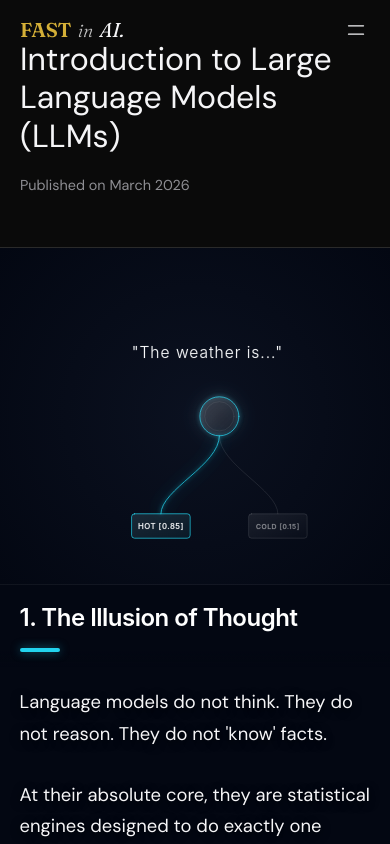
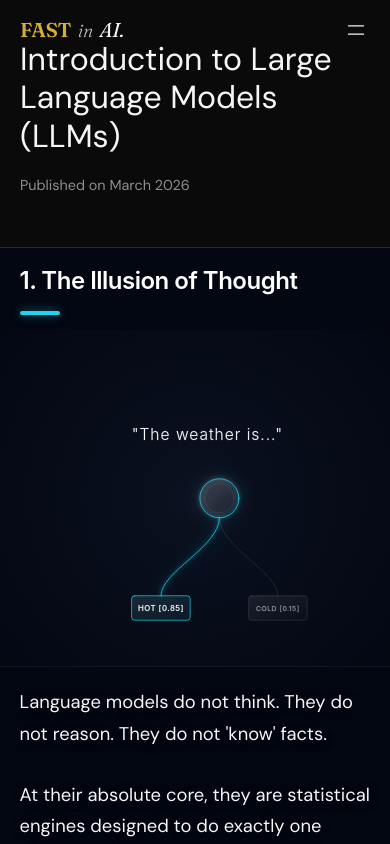
Before and after one commit to iampraveenvemula/fastinai, a React (Vite) app: page /blog/understanding-llm-models-complete-guide in a window 390 px wide. Shown: the top 844 px of the page. Built offline with nearby package versions, Linux system fonts and the light colour scheme.

Commit message:
Reorder DOM to fix mobile title scrolling behavior so it stays completely frozen

```diff
--- a/src/components/LLMMovie.jsx
+++ b/src/components/LLMMovie.jsx
@@ -92,19 +92,19 @@ const SceneBlock = ({ data, index }) => {
       style={{ minHeight: '300vh' }}
     >
 
-      {/* 1. VISUAL — Full-screen sticky background (renders first so sticky works) */}
-      <div className="scened-visual">
-         <div style={{ width: '100%', height: '100%', position: 'absolute' }}>
-            <data.Visual progress={smoothProgress} />
-         </div>
-      </div>
-
-      {/* 2. HEADING — sticky at top with gradient fade below it */}
+      {/* 1. HEADING — sticky at top with gradient fade below it */}
       <div className="scened-heading">
         <h2 style={{ fontSize: 'clamp(1.5rem, 4vw, 2.2rem)', color: '#ffffff', fontFamily: 'Inter, sans-serif', fontWeight: 600, letterSpacing: '-0.5px', margin: 0 }}>
           {data.title}
         </h2>
         <div style={{ width: '40px', height: '4px', background: '#22d3ee', marginTop: '12px', borderRadius: '2px', boxShadow: '0 0 10px rgba(34, 211, 238, 0.5)' }} />
+      </div>
+
+      {/* 2. VISUAL — Full-screen sticky background */}
+      <div className="scened-visual">
+         <div style={{ width: '100%', height: '100%', position: 'absolute' }}>
+            <data.Visual progress={smoothProgress} />
+         </div>
       </div>
 
       {/* 3. TEXT — sticky block that stays visible while the scene animation plays */}
```
